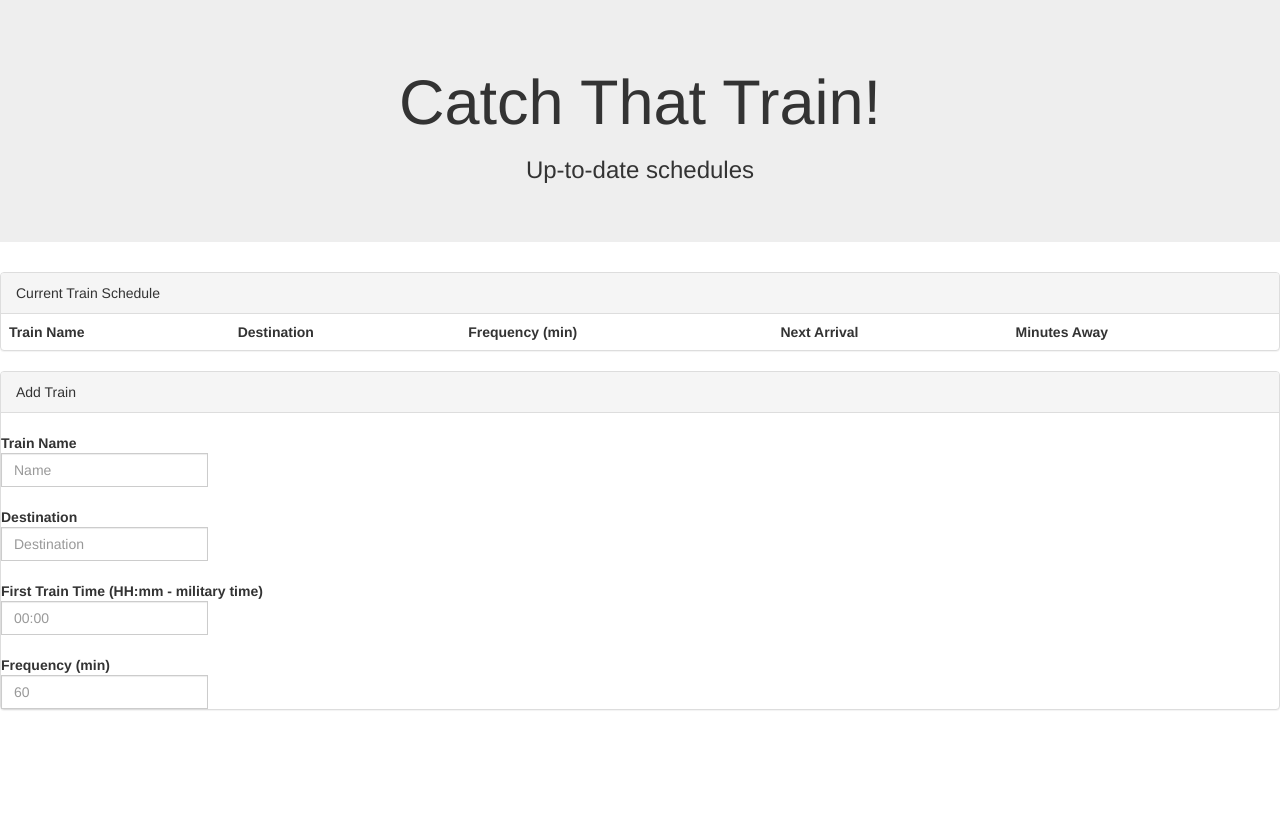
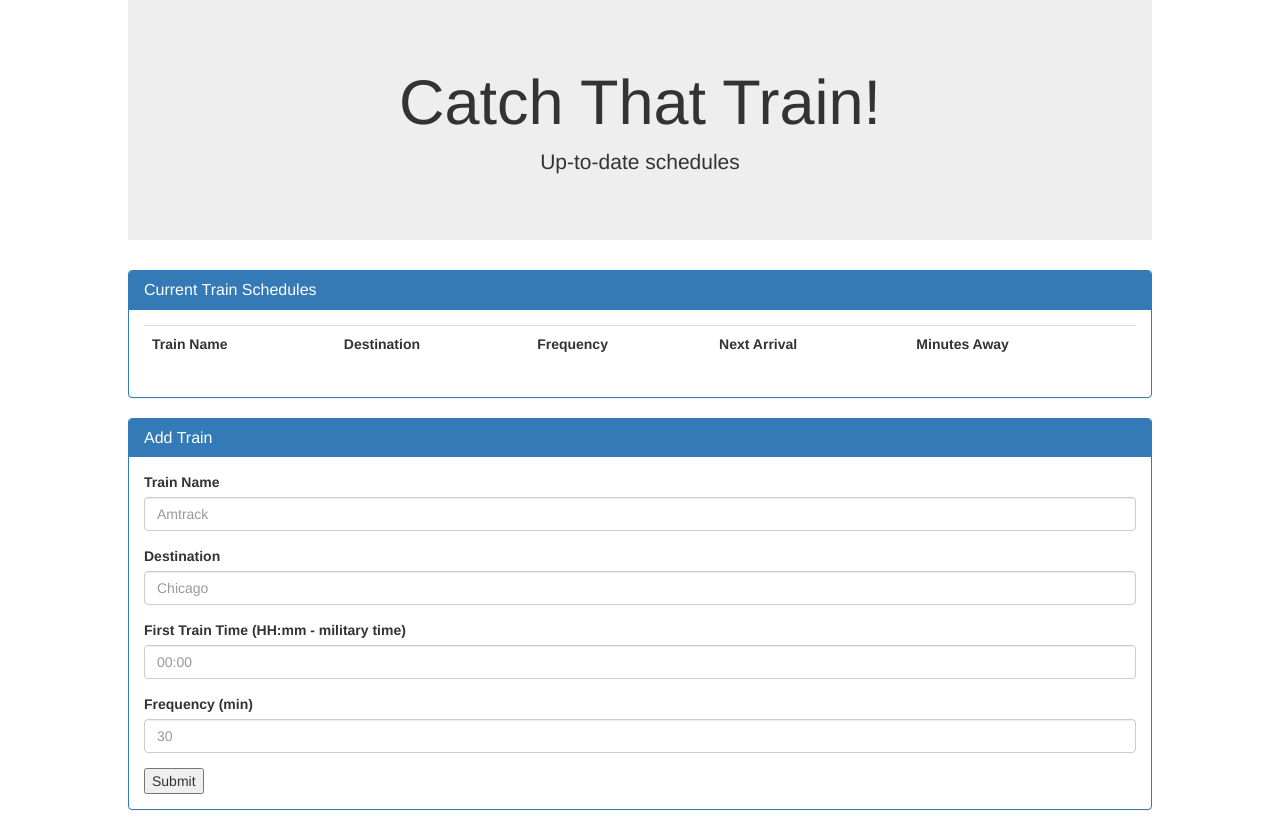
Before and after one commit to mwodka/train-schedule, a PHP site: page / in a window 1280 px wide. Before the commit the page ends 710 px from the top, so only its background shows below. Run offline with PHP 8.4, Linux system fonts and the light colour scheme; lists and menus that the app fills with data are empty; some libraries are stand-ins or nearby versions.

```diff
--- a/index.html
+++ b/index.html
@@ -1,55 +1,62 @@
 <!DOCTYPE html>
-<html>
+<html lang="en">
 <head>
+  <meta charset="UTF-8">
+  <meta name="viewport" content="width=device-width, initial-scale=1.0">
+  <meta http-equiv="X-UA-Compatible" content="ie=edge">
+  <!-- Latest compiled and minified CSS -->
+<script src="https://ajax.googleapis.com/ajax/libs/jquery/2.2.4/jquery.min.js"></script>
+  <link rel="stylesheet" href="https://maxcdn.bootstrapcdn.com/bootstrap/3.3.7/css/bootstrap.min.css" integrity="sha384-BVYiiSIFeK1dGmJRAkycuHAHRg32OmUcww7on3RYdg4Va+PmSTsz/K68vbdEjh4u" crossorigin="anonymous">
+  <script src="https://www.gstatic.com/firebasejs/3.3.2/firebase.js"></script>
+  <script src="moment.js"></script>
+  <script src="train.js"></script>
+  <link rel="stylesheet" href="style.css">
   <title>Train Schedule</title>
-	<link rel="stylesheet" type="text/css" href="style.css">
-	<link rel="stylesheet" href="https://maxcdn.bootstrapcdn.com/bootstrap/3.3.7/css/bootstrap.min.css" integrity="sha384-BVYiiSIFeK1dGmJRAkycuHAHRg32OmUcww7on3RYdg4Va+PmSTsz/K68vbdEjh4u" crossorigin="anonymous">
-	<script src="https://ajax.googleapis.com/ajax/libs/jquery/2.2.4/jquery.min.js"></script>
-	<script src="train.js"></script>
 </head>
 <body>
-
-<div class="jumbotron">
+  <div class="jumbotron" style="text-align: center">
     <h1>Catch That Train!</h1>
-	<h3>Up-to-date schedules</h3>
+    <p>Up-to-date schedules</p>
   </div>
-
-<div class="panel panel-default">
-	<div class="panel-heading">Current Train Schedule</div>
-	<table class="table" id="train-schedule">
+  <div class="panel panel-primary">
+    <div class="panel-heading">
+      <h3 class="panel-title">Current Train Schedules</h3>
+    </div>
+    <div class="panel-body">
+      <table class="table" id="my-table">
+        <tr>
           <th>Train Name</th>
           <th>Destination</th>
-		<th>Frequency (min)</th>
+          <th>Frequency</th>
           <th>Next Arrival</th>
           <th>Minutes Away</th>
+        </tr>
       </table>
     </div>
-
-<div class="panel panel-default">
-	<div class="panel-heading">Add Train</div>
-	<div id="add-train">
-		<br>
-		<b>Train Name</b>
-		<div class="input-group">
-			<input type="text" id="name" class="form-control" placeholder="Name">
   </div>
-		<br>
-		<b>Destination</b>
-		<div class="input-group">
-			<input type="text" id="destination" class="form-control" placeholder="Destination">
+  <div class="panel panel-primary">
+      <div class="panel-heading">
+        <h3 class="panel-title">Add Train</h3>
       </div>
-		<br>
-		<b>First Train Time (HH:mm - military time)</b>
-		<div class="input-group">
-			<input type="text" id="time" class="form-control" placeholder="00:00">
+      <div class="panel-body">
+        <form>
+          <div class="form-group">
+            <label for="trainName">Train Name</label>
+            <input type="text" class="form-control" id="trainName" placeholder="Amtrack">
           </div>
-		<br>
-		<b>Frequency (min)</b>
-		<div class="input-group">
-			<input type="text" id="frequency" class="form-control" placeholder="60">
+          <div class="form-group">
+            <label for="destination">Destination</label>
+            <input type="text" class="form-control" id="destination" placeholder="Chicago">
           </div>
-
+          <div class="form-group">
+            <label for="firstTrain">First Train Time (HH:mm - military time)</label>
+            <input type="text" class="form-control" id="firstTrain" placeholder="00:00">
           </div>
-
+          <div class="form-group">
+            <label for="frequency">Frequency (min)</label>
+            <input type="text" class="form-control" id="frequency" placeholder="30">
+          </div>
+          <input type="button" id="submitBtn" value="Submit"></input>
+      </div>
 </body>
 </html>
--- a/style.css
+++ b/style.css
@@ -1,11 +1,3 @@
-h1, h3 {
-	text-align: center;
+body {
+  padding: 0px 128px;
 }
-
-#add-train {
-	//padding: 10px 10px;
-}
-
-.jumbotron {
-	background-color: brown;
-}
```
Also changed, not shown: train.js (+41 -10 lines). Lines whose indentation alone changed are shown as unchanged.
